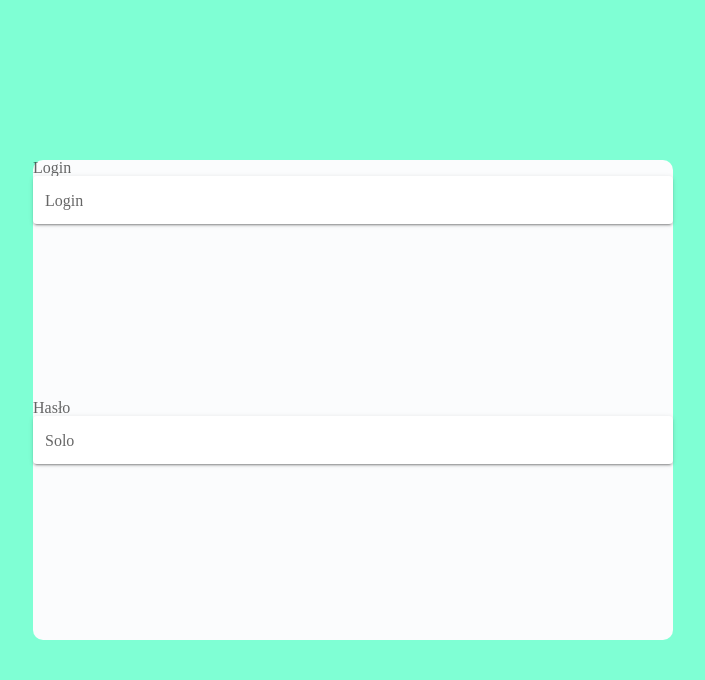
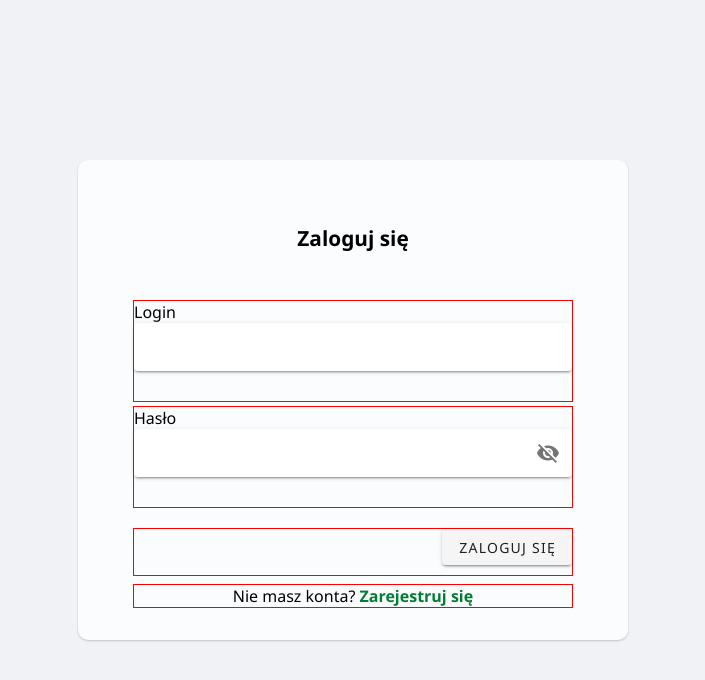
Before and after one commit to A640/food-warehouse-client, a Vue app: page /#/ in a window 1280 px wide. Shown: the top 680 px of the page, without its empty margins (287-992 px from the left). Built offline with nearby package versions, Linux system fonts and the light colour scheme.

Commit message:
add login component

```diff
--- /dev/null
+++ b/src/components/LoginComponent.vue
@@ -0,0 +1,140 @@
+<template>
+    <div class="login-component">
+        <h2 class="title">Zaloguj się</h2>
+        <form class="cell">
+            <label class="cell__label">Login</label>
+            <v-text-field
+                class="input"
+                label=""
+                solo
+            ></v-text-field>
+        </form>
+
+        <form class="cell">
+            <label class="cell__label">Hasło</label>
+            <v-text-field
+                class="input"
+                label=""
+                solo
+                :append-icon="passwd_show ? 'mdi-eye' : 'mdi-eye-off'"
+                :type="passwd_show ? 'text' : 'password'"
+                @click:append="passwd_show = !passwd_show"
+            ></v-text-field>
+        </form>
+
+        <div class="cell relative">
+            <v-btn class="submit__btn">Zaloguj się</v-btn>
+        </div>
+
+        <div class="cell align-center footer">
+            <p>Nie masz konta?
+            <router-link to="/rejestracja" class="cell__link">Zarejestruj się</router-link>
+            </p>
+        </div>
+
+
+    </div>
+</template>
+
+<script>
+export default {
+
+    data() {
+        return{
+            passwd_show: false,
+        }
+
+    },
+}
+</script>
+
+<style scoped>
+
+    .login-component{
+        width: 50%;
+        height: 60%;
+        background-color: rgb(251, 252, 253);
+
+        align-self: center;
+        border-radius: 10px;
+        /* padding: 2rem; */
+        display: flex;
+        flex-direction: column;
+        justify-content: center;
+        box-shadow: 0 1px 2px rgba(0, 0, 0, 0.2);
+        max-width: 550px;
+    }
+
+    .input{
+        margin-top: 2rem;
+        font-family: 'Segoe UI';
+        font-weight: 600;
+
+    }
+
+    .title{
+        margin: 0 auto;
+        margin-top: 4rem;
+        margin-bottom: 3rem;
+        font-family: 'Segoe UI';
+        font-weight: 600;
+        font-size: 1.3rem;
+    }
+
+    .cell{
+        display: block;
+        /* vertical-align: middle; */
+        width: 80%;
+        margin: 0 auto;
+        margin-bottom: 0.25rem;
+        border: 1px solid red;
+    }
+
+    .cell__label{
+        font-family: 'Segoe UI';
+        font-weight: 450;
+        margin-bottom: 1rem;
+    }
+
+    .align-right{
+        text-align: right;
+    }
+
+    .submit__btn{
+        position: absolute;
+        top: 0;
+        right: 0;
+        font-family: 'Segoe UI';
+        font-weight: 500;
+        background-color: #007E33;
+    }
+
+    .align-center{
+        text-align: center;
+    }
+
+    .footer{
+        margin: auto;
+        margin-bottom: 2rem;
+    }
+
+    .cell > p {
+        font-family: 'Segoe UI';
+        font-weight: 500;
+        font-size: 1rem;
+    }
+
+    .relative{
+        position: relative;
+        height: 3rem;
+        margin-top: 1rem;
+    }
+
+    .cell__link{
+        display: inline;
+        text-decoration: none;
+        font-weight: 600;
+        color: #007E33;
+    }
+
+</style>
--- a/src/views/Login.vue
+++ b/src/views/Login.vue
@@ -1,23 +1,18 @@
 <template>
     <div class="login">
-        <div class="card">
-            <v-label>Login</v-label>
-            <v-text-field
-              class="input"
-              label="Login"
-              solo
-            ></v-text-field>
-            <v-label>Hasło</v-label>
-            <v-text-field
-              class="input"
-              label="Solo"
-              solo
-            ></v-text-field>
-        </div>
+       <Login/>
     </div>
 </template>
 
+<script>
+import Login from '@/components/LoginComponent.vue'
 
+export default {
+    components: {
+        Login,
+    }
+}
+</script>
 
 
 <style scoped>
@@ -25,27 +20,10 @@
     .login{
         width: 100%;
         height: 100%;
-        background-color: aquamarine;
+        background-color: rgb(240, 242, 245);
         display: flex;
         justify-content: center;
     }
 
-    .card{
-        width: 50%;
-        height: 60%;
-        background-color: rgb(251, 252, 253);
-        margin: 0 auto;
-        align-self: center;
-        border-radius: 10px;
-        /* padding: 2rem; */
-        display: flex;
-        flex-direction: column;
-        justify-content: center;
-    }
-
-    .input{
-        margin: 0 25;
-    }
-
 
 </style>
```
